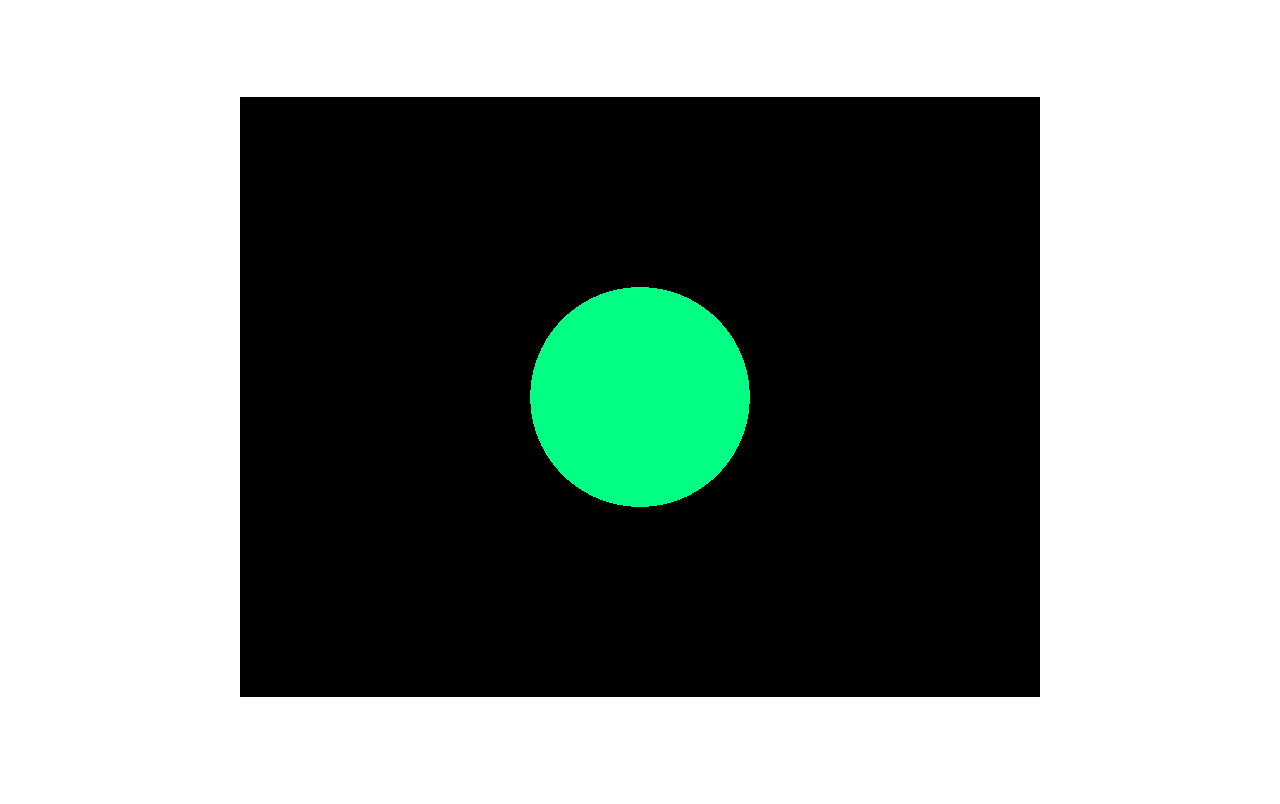
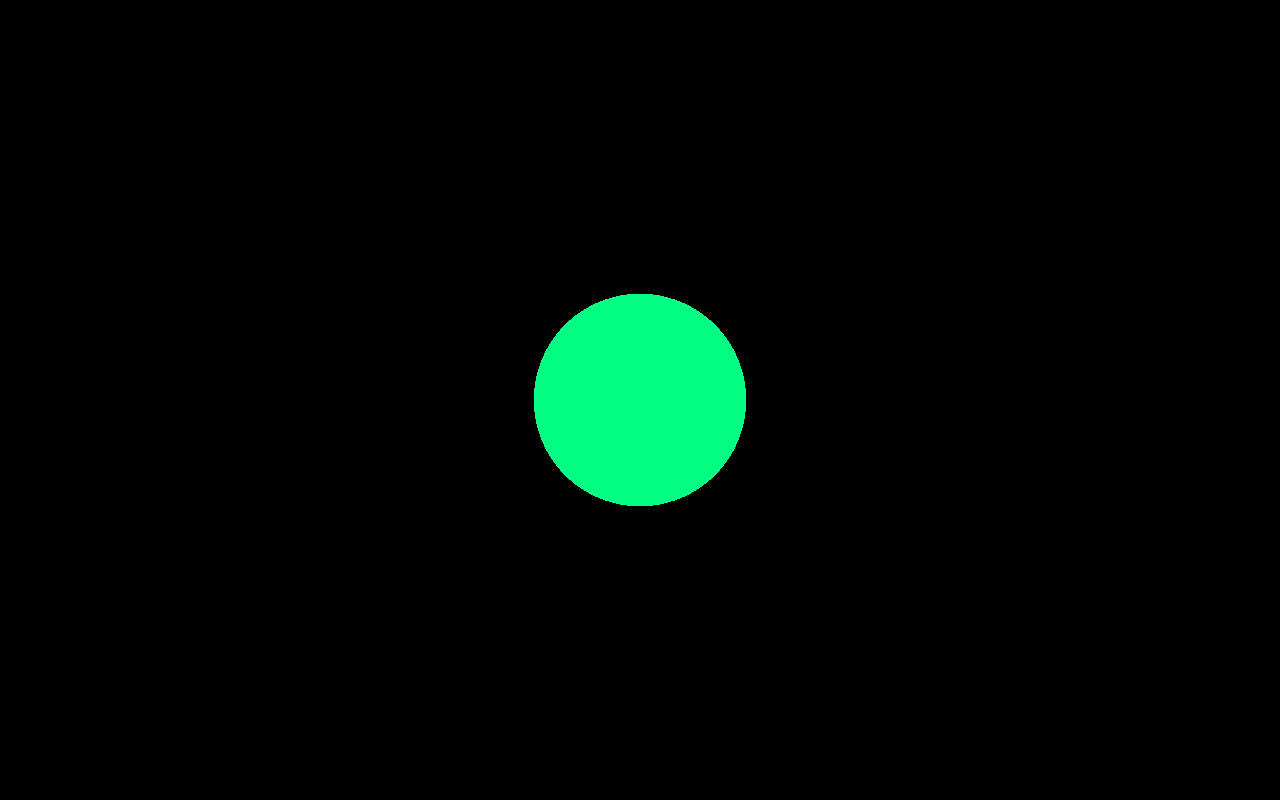
Before and after one commit to hosseinfti/threejs, a React (Vite) app in the folder threejs-test/: page / in a window 1280 px wide. Built offline with nearby package versions, Linux system fonts and the light colour scheme.

Commit message:
Added: window size hook

```diff
--- a/threejs-test/src/App.css
+++ b/threejs-test/src/App.css
@@ -1,6 +1,9 @@
-#root {
-  max-width: 1280px;
+/* #root {
   margin: 0 auto;
-  padding: 2rem;
   text-align: center;
+} */
+* {
+  padding: 0;
+  margin: 0;
+  overflow: hidden;
 }
--- a/threejs-test/src/App.tsx
+++ b/threejs-test/src/App.tsx
@@ -1,50 +1,72 @@
-import './App.css'
-import {Scene, SphereGeometry, MeshBasicMaterial, Mesh, PerspectiveCamera, WebGLRenderer, PointLight} from "three"
-import {useEffect, useRef} from "react";
-
+import "./App.css";
+import {
+  Scene,
+  SphereGeometry,
+  MeshBasicMaterial,
+  Mesh,
+  PerspectiveCamera,
+  WebGLRenderer,
+  PointLight,
+} from "three";
+import { useEffect, useRef } from "react";
+import useWindowSize from "./utils/useWindowSize";
+import { OrbitControls } from "three/examples/jsm/Addons.js";
 
 function App() {
+  const sceneRef = useRef<HTMLCanvasElement | null>(null);
 
-    const sceneRef = useRef<HTMLCanvasElement | null>(null)
+  const windowSize = useWindowSize();
 
   useEffect(() => {
     if (sceneRef?.current) {
-
+      const sizes = {
+        width: windowSize.width,
+        height: windowSize.height,
+      };
       //scene
       const scene = new Scene();
-            const geometry = new SphereGeometry(3, 64, 64)
+      const geometry = new SphereGeometry(3, 64, 64);
       const material = new MeshBasicMaterial({
         color: "#00ff83",
-            })
+      });
 
       //mesh
-            const mesh = new Mesh(geometry, material)
-            scene.add(mesh)
+      const mesh = new Mesh(geometry, material);
+      scene.add(mesh);
 
       //light
-            const light = new PointLight(0xff0000, 1, 100)
-            light.position.set(50, 50, 50)
-            scene.add(light)
+      const light = new PointLight(0xff0000);
+      light.position.set(10, 10, 10);
+      scene.add(light);
 
       //camera
-            const camera = new PerspectiveCamera(45, 800 / 600, 1, 1000)
-            camera.position.z = 20
-            scene.add(camera)
+      const camera = new PerspectiveCamera(
+        25,
+        sizes.width / sizes.height,
+        10,
+        100
+      );
+      camera.position.z = 51;
+      scene.add(camera);
 
       //render
-            let canvas = sceneRef.current
-            const renderer = new WebGLRenderer({canvas})
-            renderer.setSize(800, 600)
-            renderer.render(scene, camera)
+      let canvas = sceneRef.current;
+      const renderer = new WebGLRenderer({ canvas });
+      renderer.setSize(sizes.width, sizes.height);
+      renderer.render(scene, camera);
 
+      const controls = new OrbitControls(camera, canvas);
+      //   mesh.position.x += 100;
+      //   camera.updateProjectionMatrix();
+    }
+  }, [sceneRef, windowSize]);
+
+  //   useEffect(() => {
+  //     //resize
+
+  //   }, [windowSize]);
+
+  return <canvas ref={sceneRef}></canvas>;
 }
 
-    }, [sceneRef])
-
-
-    return (
-        <canvas ref={sceneRef}></canvas>
-    )
-}
-
-export default App
+export default App;
--- a/threejs-test/src/index.css
+++ b/threejs-test/src/index.css
@@ -1,11 +1,11 @@
-:root {
+/* :root {
   font-family: Inter, system-ui, Avenir, Helvetica, Arial, sans-serif;
   line-height: 1.5;
   font-weight: 400;
 
   color-scheme: light dark;
   color: rgba(255, 255, 255, 0.87);
-  background-color: #fff;
+  background-color: #ffffff;
 
   font-synthesis: none;
   text-rendering: optimizeLegibility;
@@ -15,13 +15,13 @@
 
 body {
   margin: 0;
+  padding: 0;
   display: flex;
   place-items: center;
-  min-width: 320px;
-  min-height: 100vh;
+  overflow-y: hidden;
 }
 
 h1 {
   font-size: 3.2em;
   line-height: 1.1;
-}
+} */
--- /dev/null
+++ b/threejs-test/src/utils/useWindowSize.tsx
@@ -0,0 +1,33 @@
+import { useState, useEffect } from "react";
+
+interface WindowSize {
+  width: number;
+  height: number;
+}
+
+function useWindowSize(): WindowSize {
+  const [windowSize, setWindowSize] = useState<WindowSize>({
+    width: window.innerWidth,
+    height: window.innerHeight,
+  });
+
+  useEffect(() => {
+    function handleResize() {
+      setWindowSize({
+        width: window.innerWidth,
+        height: window.innerHeight,
+      });
+    }
+
+    window.addEventListener("resize", handleResize);
+
+    // Cleanup function to remove the event listener when the component unmounts
+    return () => {
+      window.removeEventListener("resize", handleResize);
+    };
+  }, []); // Empty array ensures effect is only run on mount and unmount
+
+  return windowSize;
+}
+
+export default useWindowSize;
```
Also changed, not shown: 1 other file (tests, documents, lock files or other folders). Lines whose indentation alone changed are shown as unchanged.
